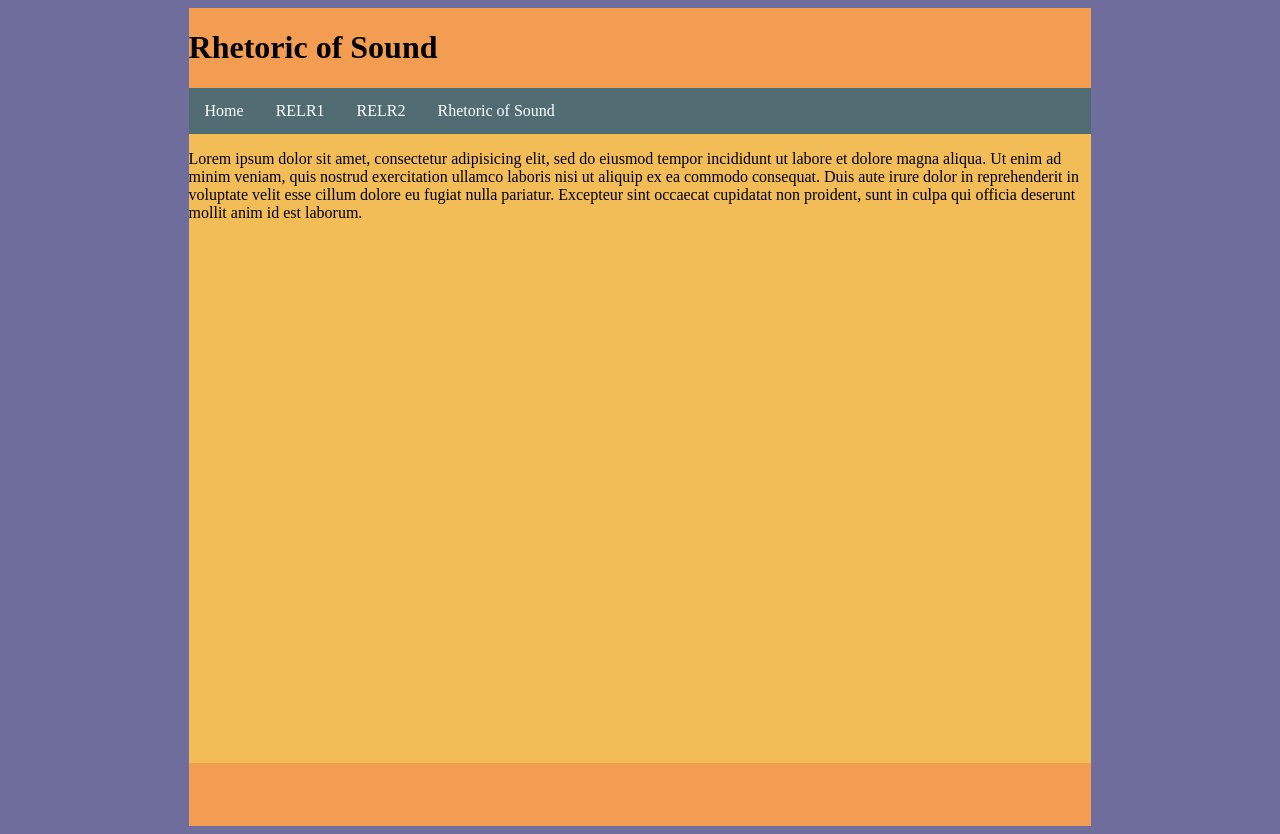
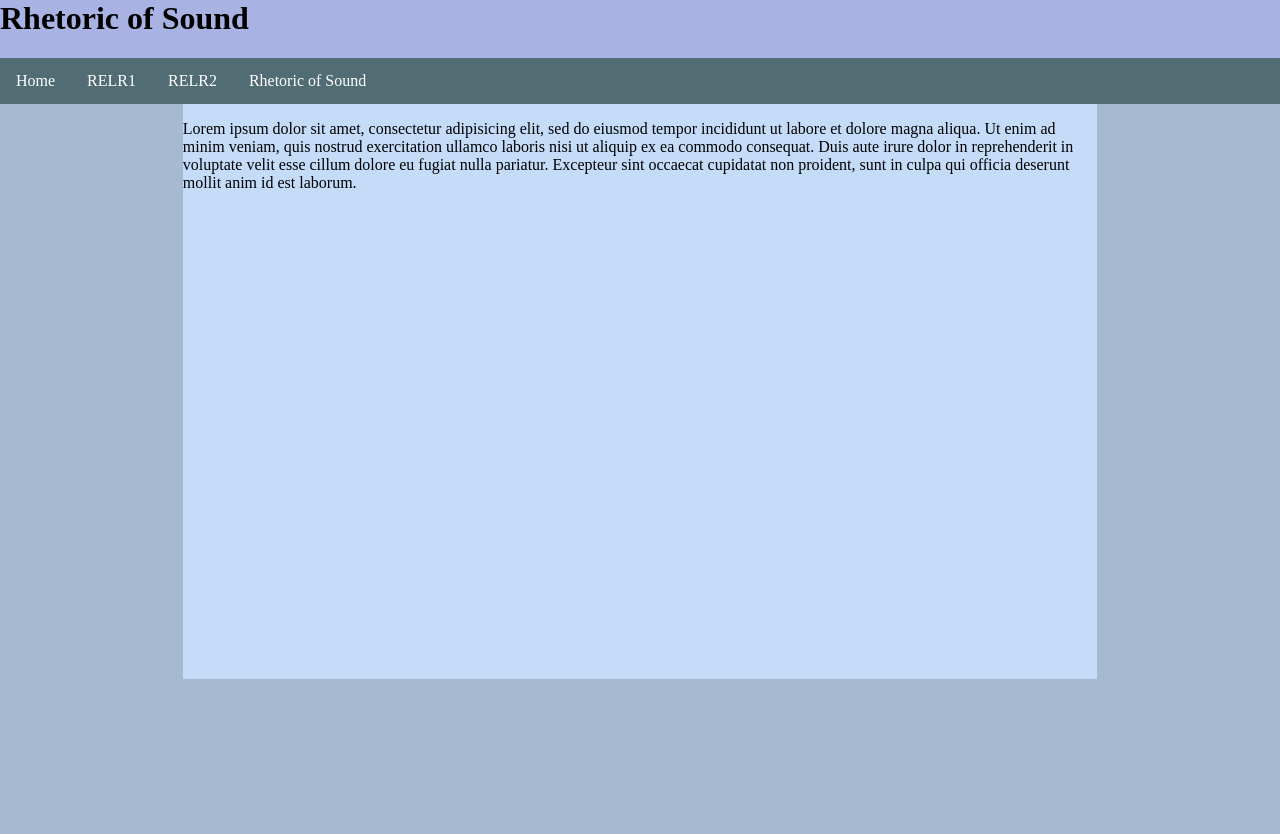
Before and after one commit to emmill2/ENG238, a plain HTML site: page finalproject/index.html in a window 1280 px wide. After the commit the page ends 800 px from the top, so only its background shows below. Drawn offline with Linux system fonts and the light colour scheme.

Commit message:
Update style.css

```diff
--- a/finalproject/style.css
+++ b/finalproject/style.css
@@ -31,27 +31,31 @@ nav li a:hover {
       height: auto;
   }
 body{
-  background-color:#6E6D9B;
+  margin: 0;
+  background-color: #A5B9D1;
   display: grid;
   grid-template-columns: 1fr 5fr 1fr;
   grid-template-rows: .5fr 5fr .5fr;
   grid-template-areas:
-  "... header ..."
+  "header header header"
   "... main ..."
   "... footer ...";
 }
 main{
 grid-area: main;
-background-color: #F2BC57;
+background-color: #C5DCF9;
 }
 header{
   grid-area: header;
-  background-color: #F29D52;
+  background-color: #A8B3E3;
 }
 footer{
   grid-area: footer;
-  background-color: #F29D52
+  background-color:#C5DCF9;
 }
 nav{
   background-color: #516D73;
 }
+h1{
+  margin-top:0;
+}
```
